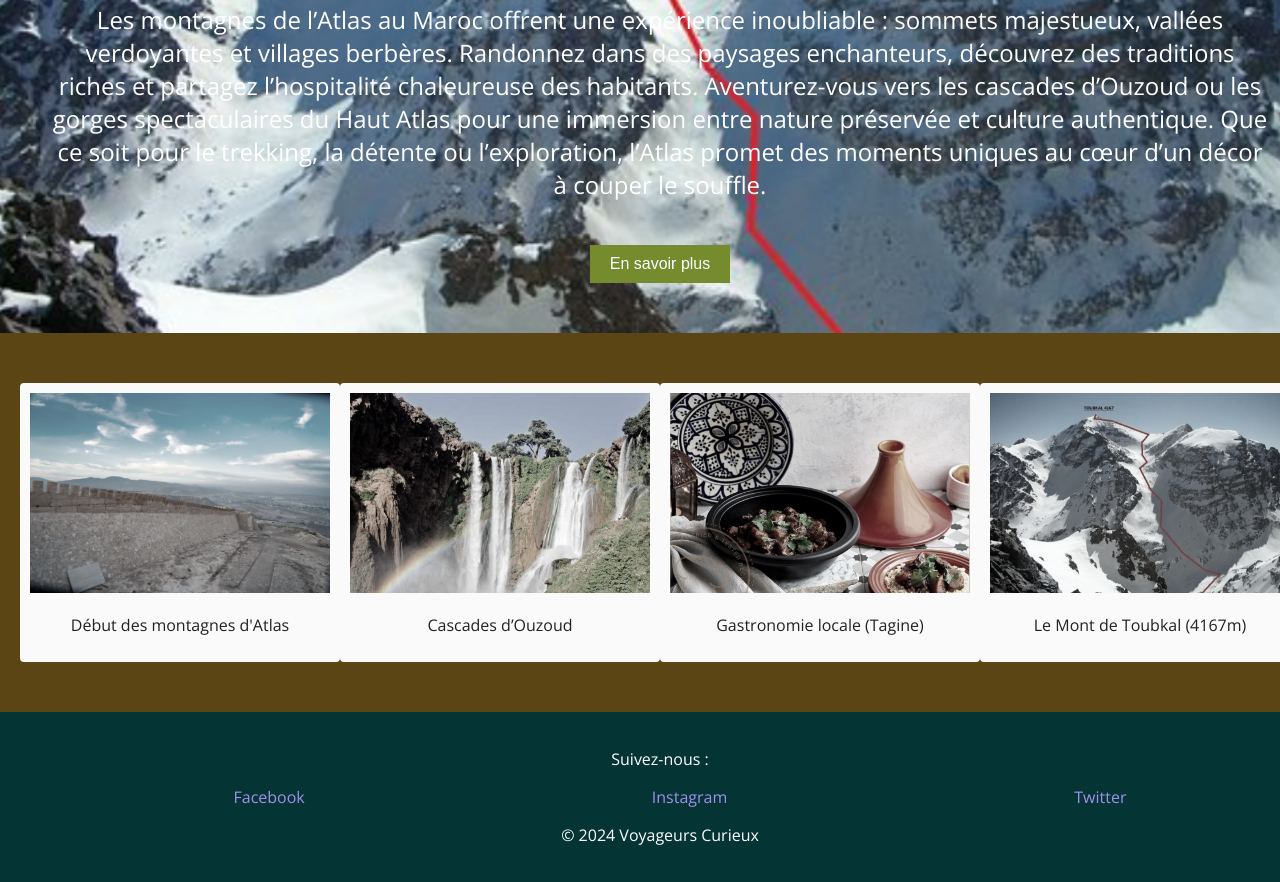
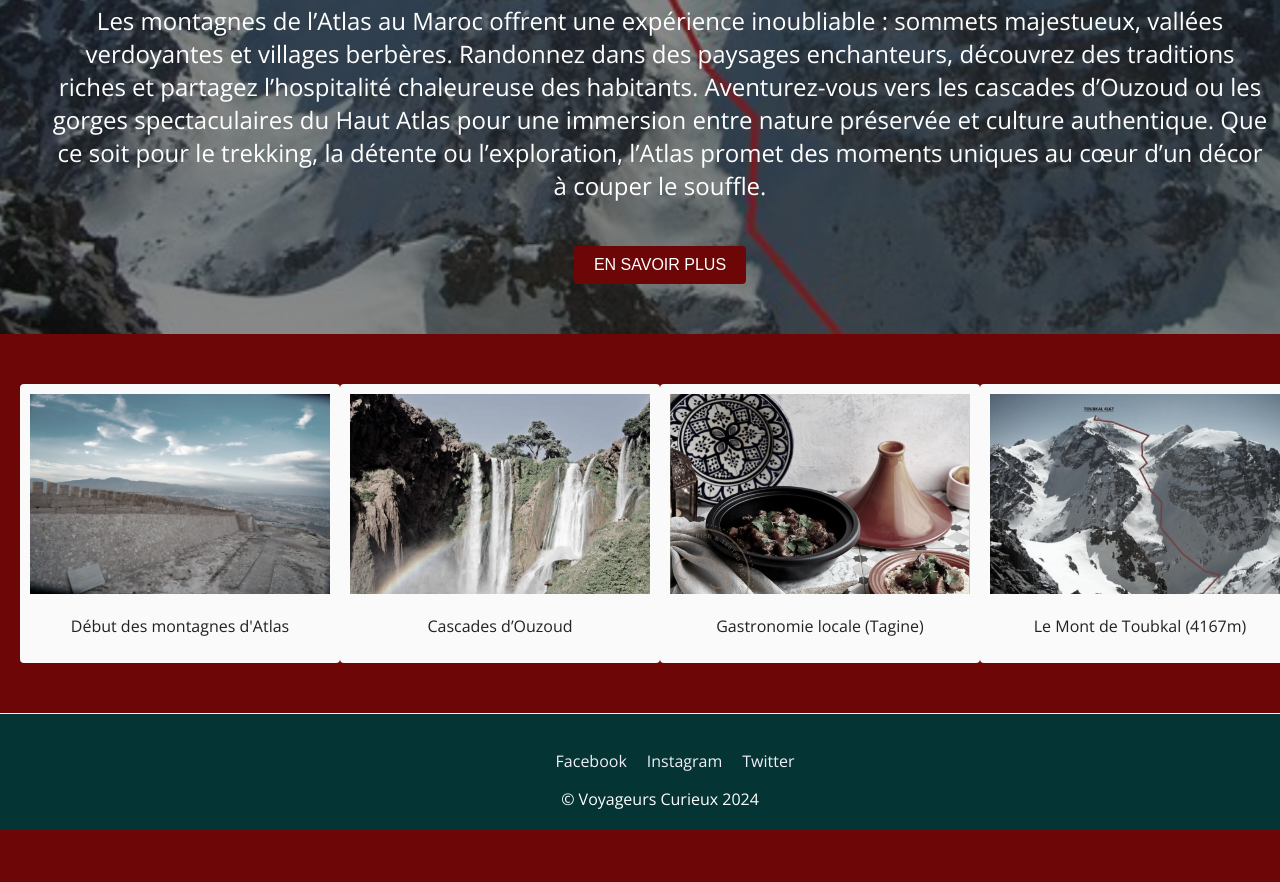
Before and after one commit to Youssef0801/application_voyage, a plain HTML site: page index.html in a window 1280 px wide. Shown: the part 304-1186 px from the top of the page. After the commit the page ends 1134 px from the top, so only its background shows below. Drawn offline with nearby package versions, Linux system fonts and the light colour scheme; a web font is replaced by a local one.

Commit message:
style css optimized

```diff
--- a/css/main.css
+++ b/css/main.css
@@ -1,3 +1,6 @@
+@import url('https://fonts.googleapis.com/css2?family=Open+Sans:ital,wght@0,300..800;1,300..800&display=swap');
+@import url('https://fonts.googleapis.com/css2?family=Open+Sans:ital,wght@0,300..800;1,300..800&family=Playfair+Display:ital,wght@0,400..900;1,400..900&display=swap');
+
 html {
     font-size: 62.5%
 }
@@ -5,7 +8,7 @@ body {
     font: 1.6rem 'Open Sans', sans-serif;
     margin: 0;
     padding: 0;
-    background-color:#5c4514;
+    background-color:#6d0707;
     color: #2B59C3;
     display: grid;
     grid-template-rows: auto 1fr auto;
@@ -45,10 +48,11 @@ nav ul li a {
 }
 
 .voyage {
+    border-top: solid .1rem #fafafa;
     text-align: center;
     padding: 5rem;
-    background: url('../asset/tobkal.png') no-repeat fixed center center / cover;
-
+    background: linear-gradient(to top, rgba(22, 21, 21, 0.5)50%,rgba(22, 21, 21, 0.5)50%),
+    url(../asset/tobkal.png)no-repeat fixed center center / cover;
     color: #FFFFFF;
 }
 
@@ -65,19 +69,23 @@ nav ul li a {
 .voyage .cta {
     margin-top: 2rem;
     padding: 1rem 2rem;
-    background-color: #758b2e;
+    background-color: #6d0707;
     border: none;
     color: #FFFFFF;
     font-size: inherit;
     cursor: pointer;
-    transition: background-color 0.3s ease;
+    transition: all 0.3s ease-in-out;
+    border-radius: .4rem;
+    width: max-content;
+    text-transform: uppercase;
 }
 
 .voyage .cta:hover {
     background-color: #226644;
-    transform: scale(1.1);
+
 }
 .features {
+
     display: flex;
     justify-content: space-around;
     margin: 5rem 2rem;
@@ -96,25 +104,33 @@ nav ul li a {
 }
 
 footer {
+    border-top: .1rem solid #fafafa;
     text-align: center;
     padding: 2rem;
     background-color: #043433;
     color: #FFFFFF;
 }
+footer ul li{
+    display: inline-block;
+    padding-right: 1rem;
+}
 footer ul li a {
+
     text-decoration: none;
-    color: #a090eb;
+    color: #f1effa;
 }
-footer .socials {
-    list-style: none;
-    display: flex;
-    justify-content: space-around;
+footer ul li:nth-child(2){
+    margin: 0 1rem;
 }
+
 .feature img {
     filter: grayscale(75%);
     transition: all 0.3s ease-in-out;
 }
-
+footer p{
+    width: max-content;
+    margin:0  auto;
+}
 .feature:hover img {
     transform: scale(1.1);
     filter: grayscale(0%);
--- a/index.html
+++ b/index.html
@@ -58,13 +58,15 @@
     </main>
 
     <footer>
-        <p>Suivez-nous :</p>
         <ul class="socials">
-            <li><a href="#">Facebook</a></li>
-            <li><a href="#">Instagram</a></li>
-            <li><a href="#">Twitter</a></li>
+            <li><a href="#">Facebook</a></li><!--
+            --><li><a href="#">Instagram</a></li><!--
+            --><li><a href="#">Twitter</a></li>
         </ul>
-        <p>&copy; 2024 Voyageurs Curieux</p>
+        <p>
+       &copy; Voyageurs Curieux 2024
+    </p>
+
     </footer>
 </body>
 </html>
```
